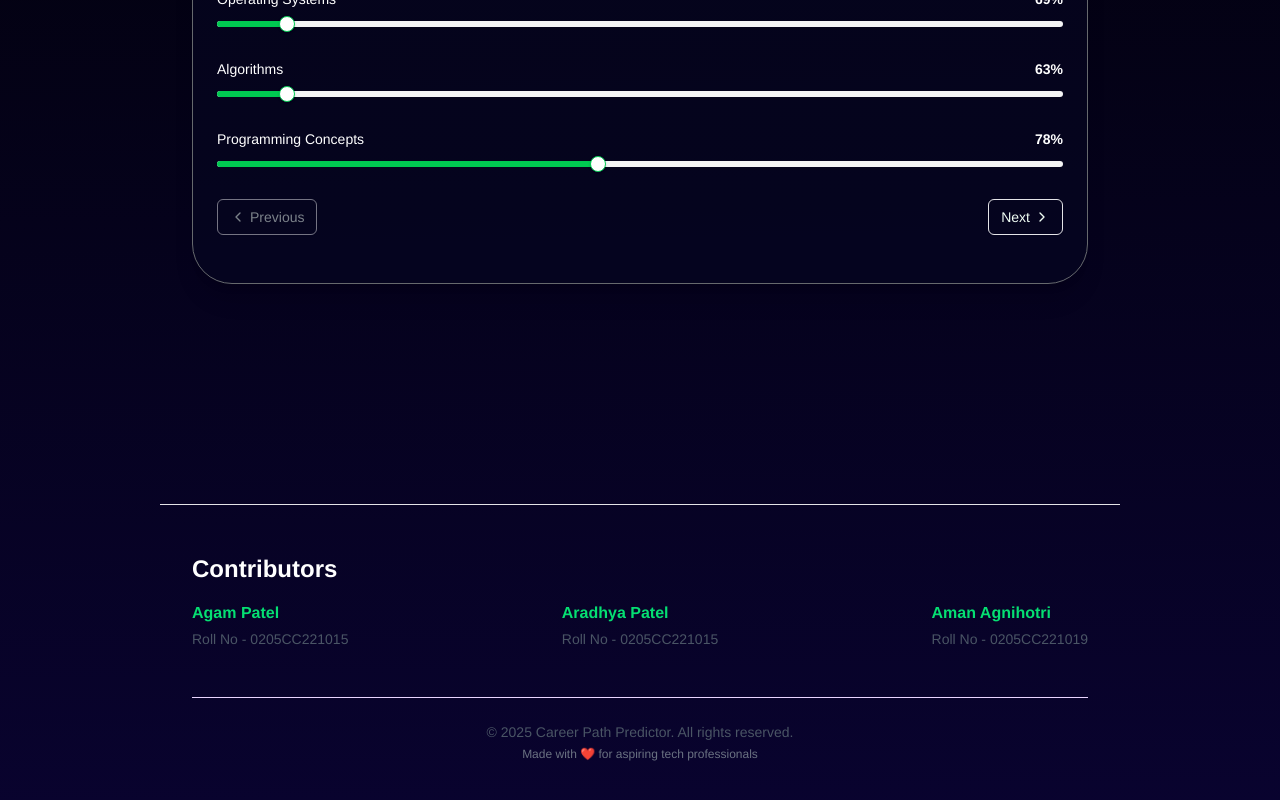
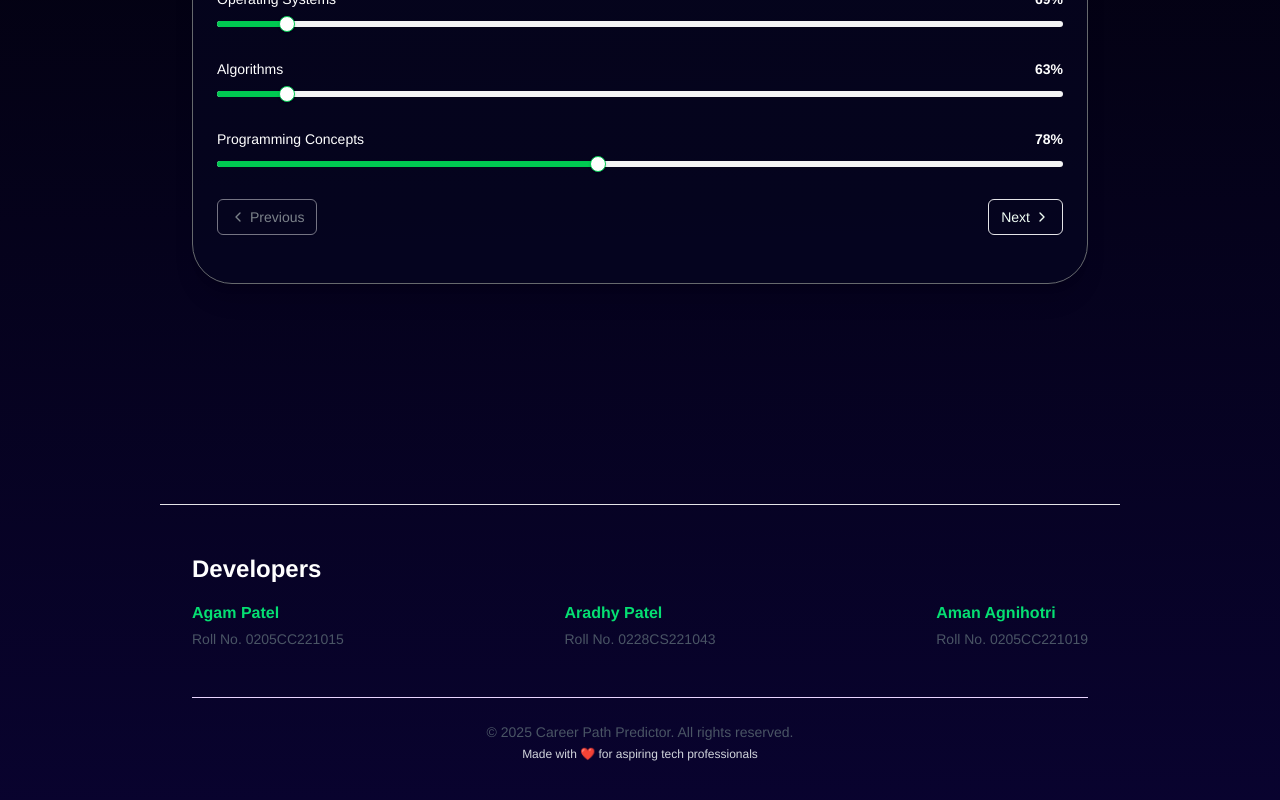
Before and after one commit to Aman-Agnihotri36/carr_fronted, a Next.js app: page / in a window 1280 px wide. Shown: the part 360-1160 px from the top of the page. Built offline with nearby package versions, Linux system fonts and the light colour scheme.

Commit message:
final update

```diff
--- a/components/footer.tsx
+++ b/components/footer.tsx
@@ -21,23 +21,23 @@ export default function Footer() {
                     transition={{ delay: 0.4, duration: 0.5 }}
                     className="space-y-4 "
                 >
-                    <h3 className="text-2xl font-bold text-white">Contributors</h3>
+                    <h3 className="text-2xl font-bold text-white">Developers</h3>
                     <div className="flex gap-10 justify-between flex-wrap">
                         <div className="space-y-1">
                             <p className="font-semibold text-green-400">Agam Patel</p>
-                            <p className="text-gray-600 text-sm">Roll No - 0205CC221015</p>
+                            <p className="text-gray-600 text-sm">Roll No. 0205CC221015</p>
 
                         </div>
 
                         <div className="space-y-1">
-                            <p className="font-semibold text-green-400">Aradhya Patel</p>
-                            <p className="text-gray-600 text-sm">Roll No - 0205CC221015</p>
+                            <p className="font-semibold text-green-400">Aradhy Patel</p>
+                            <p className="text-gray-600 text-sm">Roll No. 0228CS221043</p>
 
                         </div>
 
                         <div className="space-y-1">
                             <p className="font-semibold text-green-400">Aman Agnihotri</p>
-                            <p className="text-gray-600 text-sm">Roll No - 0205CC221019</p>
+                            <p className="text-gray-600 text-sm">Roll No. 0205CC221019</p>
 
                         </div>
                     </div>
@@ -53,7 +53,7 @@ export default function Footer() {
                 <p className="text-gray-600 text-sm">
                     &copy; {new Date().getFullYear()} Career Path Predictor. All rights reserved.
                 </p>
-                <p className="text-gray-500 text-xs mt-1">Made with ❤️ for aspiring tech professionals</p>
+                <p className="text-gray-300 text-xs mt-1">Made with ❤️ for aspiring tech professionals</p>
             </motion.div>
 
         </motion.footer >
--- a/components/result.tsx
+++ b/components/result.tsx
@@ -88,7 +88,7 @@ export default function ResultDisplay({ prediction, description, onReset, link }
                     className={`w-full bg-transparent border rounded-2xl bg-gradient-to-br } shadow-2xl p-16 text-center `}
                 >
                     {
-                        prediction ? (<p className=" text-2xl bg-gradient-to-r from-gray-400 via-gray-500 to-gray-700 bg-clip-text text-transparent font-semibold"> The best job for you is in</p>) : null
+                        prediction ? (<p className=" text-2xl text-white"> The best job for you is in</p>) : null
                     }
                     <motion.h1
                         initial={{ y: 20, opacity: 0 }}
```
